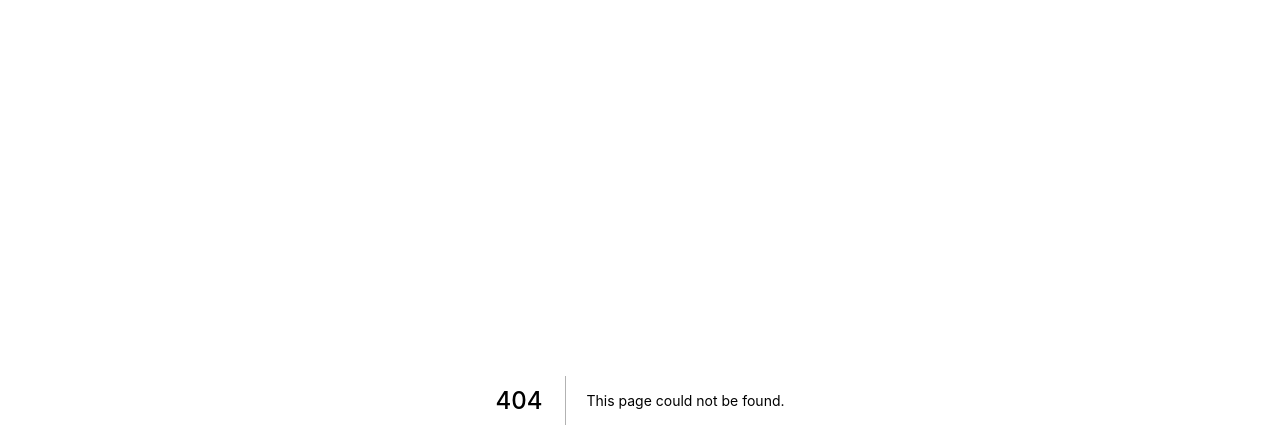
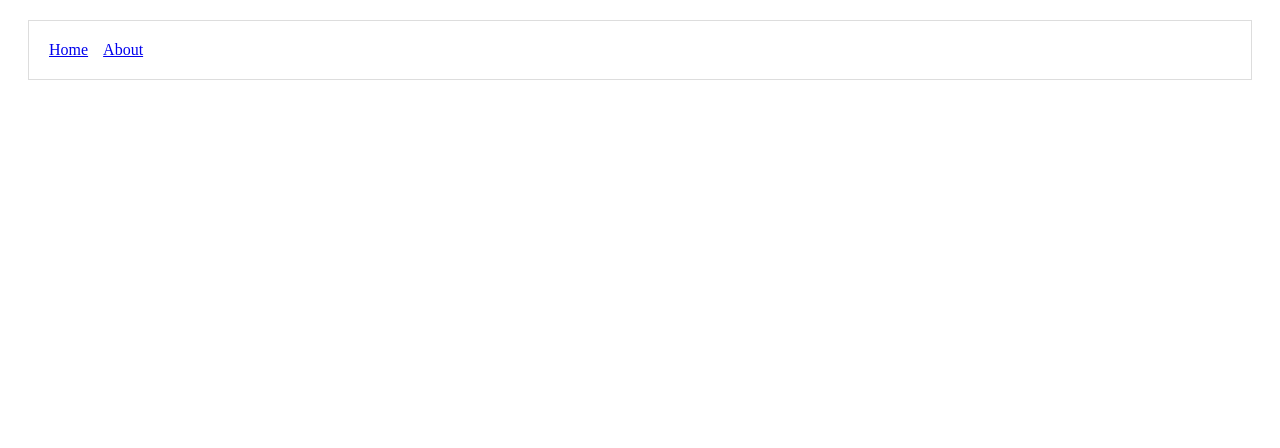
Before and after one commit to jeo19/next-study, a Next.js app: page /MyLayout in a window 1280 px wide. Before the commit this address had no page. Shown: the top 448 px of the page. Built offline with nearby package versions, Linux system fonts and the light colour scheme.

Commit message:
add:Add the shared component step2

```diff
--- /dev/null
+++ b/pages/MyLayout.js
@@ -0,0 +1,16 @@
+import Header from './Header';
+
+const layoutStyle = {
+    margin: 20,
+    padding: 20,
+    border: '1px solid #DDD',
+};
+
+const Layout = (props) => (
+    <div style={layoutStyle}>
+        <Header />
+        {props.children}
+    </div>
+);
+
+export default Layout;
```
